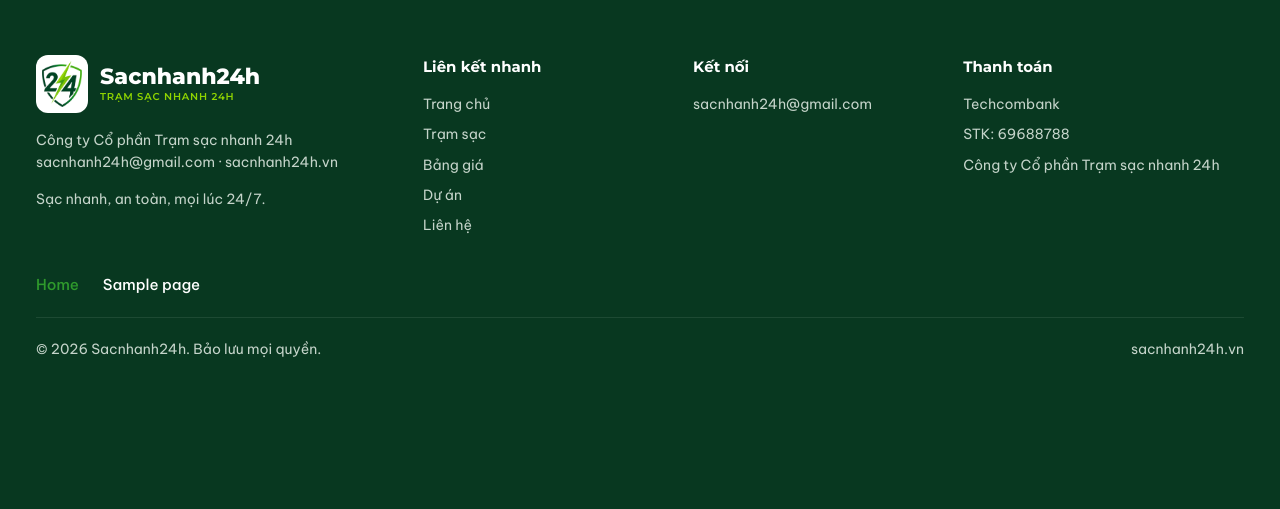
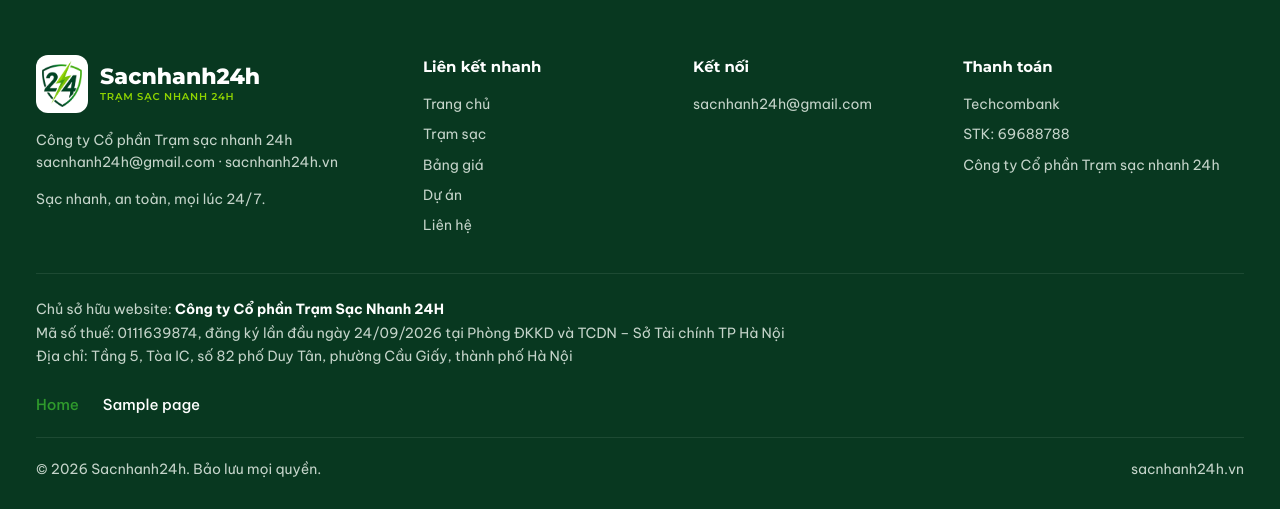
Before and after one commit to dzungchaos/ev-charger-landing-page, a WordPress theme: template sacnhanh24h-wordpress/sacnhanh24h/index.php in a window 1280 px wide. Shown: the part 432-941 px from the top of the page. Before the commit the page ends 789 px from the top, so only its background shows below. Run offline with PHP 8.4 and a stand-in for WordPress, Linux system fonts and the light colour scheme; the site name, menu and one post (Sample post) are stand-ins, and other content is empty; some libraries are stand-ins or nearby versions.

Commit message:
Sửa email sai ở chân trang, thêm thông tin chủ sở hữu website
Hồ sơ cổng thanh toán soát ra chân trang ghi "sacnhanh24@gmail.com", thiếu chữ h. Email này không
nằm trong mã nguồn mà nằm ở Tùy biến đã lưu trên site, và cũng là nơi nhận yêu cầu tư vấn, nên khách
gửi form có thể không tới công ty. Theme sửa giá trị này một lần khi quản trị viên vào wp-admin; email
khác người dùng đã nhập thì giữ nguyên.

Website bán dịch vụ phải ghi chủ sở hữu ở chân trang: thêm tên công ty, mã số thuế, nơi và ngày đăng
ký, địa chỉ theo giấy ĐKKD (sửa được trong Tùy biến), và chừa chỗ cho logo "Đã thông báo Bộ Công
Thương", chỉ hiện khi có link do online.gov.vn cấp. Theme lên 1.2.1 để trình duyệt tải CSS mới.

```diff
--- a/sacnhanh24h-wordpress/HUONG-DAN.txt
+++ b/sacnhanh24h-wordpress/HUONG-DAN.txt
@@ -38,6 +38,9 @@ SỬA GÌ Ở ĐÂU
   Tin tức                                            Bài viết
   4 trang chính sách (điều khoản, quyền riêng tư,    Trang → Tất cả trang
     xoá dữ liệu, hoàn tiền)
+  Chủ sở hữu website, MST, địa chỉ ở chân trang;     Giao diện → Tùy biến → "Trang chủ Sacnhanh24h" →
+    logo "Đã thông báo Bộ Công Thương"                 Chân trang & mạng xã hội (logo chỉ hiện khi có link
+                                                     do online.gov.vn cấp)
   Link chính sách ở chân trang                       Giao diện → Menu → vị trí "Chân trang – Chính sách"
                                                      (chưa gán menu thì tự hiện đủ 4 trang, đúng ngôn ngữ
                                                      của trang đang xem, kèm link chuyển Việt/Anh)
--- a/sacnhanh24h-wordpress/sacnhanh24h/assets/css/main.css
+++ b/sacnhanh24h-wordpress/sacnhanh24h/assets/css/main.css
@@ -244,7 +244,12 @@ footer a{text-decoration:none}
 footer a:hover{color:var(--lime)}
 .stores{display:flex;gap:10px;margin-top:14px;flex-wrap:wrap}
 .store{border:1px solid #2f5a43;border-radius:8px;padding:8px 14px;font-weight:600;color:#fff}
-.f-policy{margin-top:36px}
+.f-owner{margin-top:36px;padding-top:24px;border-top:1px solid #1d4a33;display:flex;justify-content:space-between;align-items:center;gap:20px 36px;flex-wrap:wrap}
+.f-owner p{margin:0;line-height:1.7}
+.f-owner strong{color:#fff}
+.f-bct{flex:none;color:#fff;font-weight:600}
+.f-bct img{height:56px;width:auto}
+.f-policy{margin-top:24px}
 .f-policy ul{display:flex;flex-wrap:wrap;gap:8px 24px}
 .f-policy a{color:#fff;font-weight:500}
 .copyright{border-top:1px solid #1d4a33;margin-top:20px;padding-top:20px;display:flex;justify-content:space-between;flex-wrap:wrap;gap:10px}
--- a/sacnhanh24h-wordpress/sacnhanh24h/footer.php
+++ b/sacnhanh24h-wordpress/sacnhanh24h/footer.php
@@ -47,6 +47,20 @@
         </ul>
       </div>
     </div>
+    <?php if ( s24_mod( 'owner_name' ) ) : ?>
+    <div class="f-owner">
+      <p>
+        Chủ sở hữu website: <strong><?php echo esc_html( s24_mod( 'owner_name' ) ); ?></strong>
+        <?php if ( s24_mod( 'owner_tax' ) ) : ?><br>Mã số thuế: <?php echo esc_html( s24_mod( 'owner_tax' ) ); ?><?php echo s24_mod( 'owner_reg' ) ? ', ' . esc_html( s24_mod( 'owner_reg' ) ) : ''; ?><?php endif; ?>
+        <?php if ( s24_mod( 'owner_address' ) ) : ?><br>Địa chỉ: <?php echo esc_html( s24_mod( 'owner_address' ) ); ?><?php endif; ?>
+      </p>
+      <?php if ( s24_mod( 'bct_link' ) ) : /* chỗ gắn logo "Đã thông báo Bộ Công Thương" */ ?>
+        <a class="f-bct" href="<?php echo esc_url( s24_mod( 'bct_link' ) ); ?>" target="_blank" rel="noopener">
+          <?php if ( s24_mod( 'bct_logo' ) ) : ?><img src="<?php echo esc_url( s24_mod( 'bct_logo' ) ); ?>" alt="Đã thông báo Bộ Công Thương"><?php else : ?>Đã thông báo Bộ Công Thương<?php endif; ?>
+        </a>
+      <?php endif; ?>
+    </div>
+    <?php endif; ?>
     <nav class="f-policy" aria-label="Chính sách">
       <?php
       wp_nav_menu( array(
--- a/sacnhanh24h-wordpress/sacnhanh24h/functions.php
+++ b/sacnhanh24h-wordpress/sacnhanh24h/functions.php
@@ -4,7 +4,7 @@
  */
 if ( ! defined( 'ABSPATH' ) ) { exit; }
 
-define( 'S24_VER', '1.2.0' );
+define( 'S24_VER', '1.2.1' );
 define( 'S24_DIR', get_template_directory() );
 define( 'S24_URI', get_template_directory_uri() );
 
--- a/sacnhanh24h-wordpress/sacnhanh24h/inc/contact.php
+++ b/sacnhanh24h-wordpress/sacnhanh24h/inc/contact.php
@@ -3,6 +3,14 @@
  * Form "Nhận tư vấn": lưu vào mục Yêu cầu tư vấn và gửi email thông báo.
  */
 if ( ! defined( 'ABSPATH' ) ) { exit; }
+
+/* Email trong Tùy biến từng bị gõ thiếu chữ "h" (sacnhanh24@): sai chỗ hiện ở trang chủ, chân trang
+   và cả nơi nhận yêu cầu tư vấn. Sửa một lần khi quản trị viên vào wp-admin; email khác giữ nguyên. */
+add_action( 'admin_init', function () {
+	if ( 'sacnhanh24@gmail.com' === strtolower( trim( (string) get_theme_mod( 'email' ) ) ) && current_user_can( 'edit_theme_options' ) ) {
+		set_theme_mod( 'email', 'sacnhanh24h@gmail.com' );
+	}
+} );
 
 add_action( 'wp_ajax_s24_contact', 's24_handle_contact' );
 add_action( 'wp_ajax_nopriv_s24_contact', 's24_handle_contact' );
--- a/sacnhanh24h-wordpress/sacnhanh24h/inc/customizer.php
+++ b/sacnhanh24h-wordpress/sacnhanh24h/inc/customizer.php
@@ -180,6 +180,12 @@ add_action( 'customize_register', function ( WP_Customize_Manager $wp ) {
 	$add( 's24_footer', 'zalo', 'Link Zalo', 'url' );
 	$add( 's24_footer', 'youtube', 'Link YouTube', 'url' );
 	$add( 's24_footer', 'copyright', 'Dòng bản quyền (sau © năm)' );
+	$add( 's24_footer', 'owner_name', 'Chủ sở hữu website', 'text', 'Ghi đúng theo giấy ĐKKD. Để trống sẽ ẩn cả khối thông tin chủ sở hữu.' );
+	$add( 's24_footer', 'owner_tax', 'Mã số thuế' );
+	$add( 's24_footer', 'owner_reg', 'Nơi và ngày đăng ký', 'textarea' );
+	$add( 's24_footer', 'owner_address', 'Địa chỉ chủ sở hữu', 'textarea' );
+	$add( 's24_footer', 'bct_link', 'Link "Đã thông báo Bộ Công Thương"', 'url', 'Link do online.gov.vn cấp sau khi thông báo website. Để trống sẽ ẩn logo.' );
+	$add( 's24_footer', 'bct_logo', 'Logo "Đã thông báo Bộ Công Thương"', 'image' );
 } );
 
 function s24_sanitize_bool( $v ) { return (bool) $v; }
--- a/sacnhanh24h-wordpress/sacnhanh24h/inc/defaults.php
+++ b/sacnhanh24h-wordpress/sacnhanh24h/inc/defaults.php
@@ -126,6 +126,14 @@ function s24_defaults() {
 		'zalo'         => '',
 		'youtube'      => '',
 		'copyright'    => 'Sacnhanh24h. Bảo lưu mọi quyền.',
+
+		// Chủ sở hữu website (theo giấy ĐKKD), hiện ở chân trang
+		'owner_name'    => 'Công ty Cổ phần Trạm Sạc Nhanh 24H',
+		'owner_tax'     => '0111639874',
+		'owner_reg'     => 'đăng ký lần đầu ngày 24/09/2026 tại Phòng ĐKKD và TCDN – Sở Tài chính TP Hà Nội',
+		'owner_address' => 'Tầng 5, Tòa IC, số 82 phố Duy Tân, phường Cầu Giấy, thành phố Hà Nội',
+		'bct_link'      => '',
+		'bct_logo'      => '',
 	);
 	return $d;
 }
--- a/sacnhanh24h-wordpress/sacnhanh24h/style.css
+++ b/sacnhanh24h-wordpress/sacnhanh24h/style.css
@@ -3,7 +3,7 @@ Theme Name: Sacnhanh24h
 Theme URI: https://sacnhanh24h.vn
 Author: Công ty Cổ phần Trạm sạc nhanh 24h
 Description: Theme riêng cho website Sacnhanh24h – hệ thống trạm sạc nhanh xe điện. Toàn bộ nội dung chỉnh trong Giao diện → Tùy biến và các mục Trạm sạc, Dự án, Đối tác, Ban lãnh đạo, Hãng xe.
-Version: 1.2.0
+Version: 1.2.1
 Requires at least: 6.0
 Requires PHP: 7.4
 Text Domain: sacnhanh24h
```
